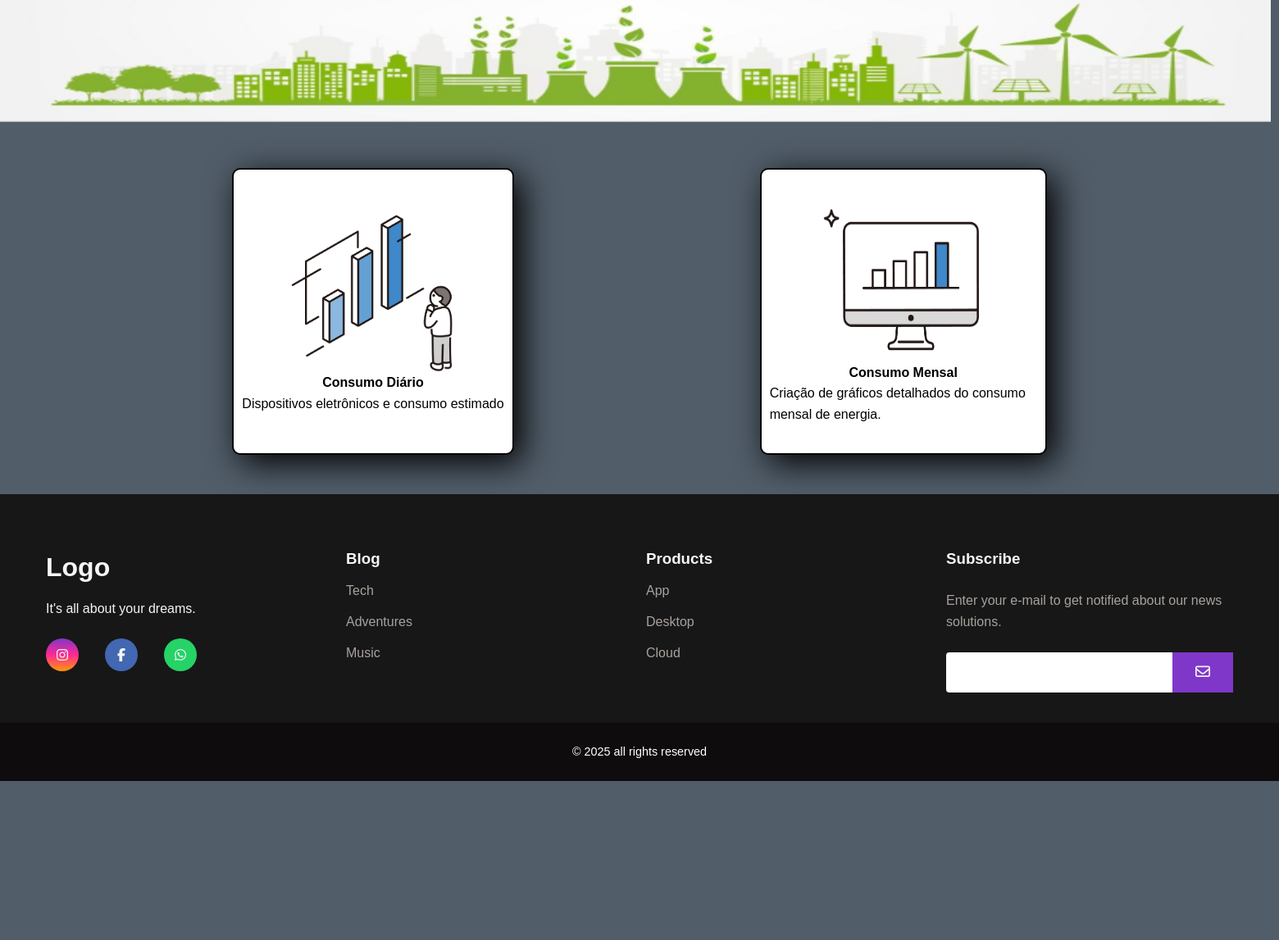
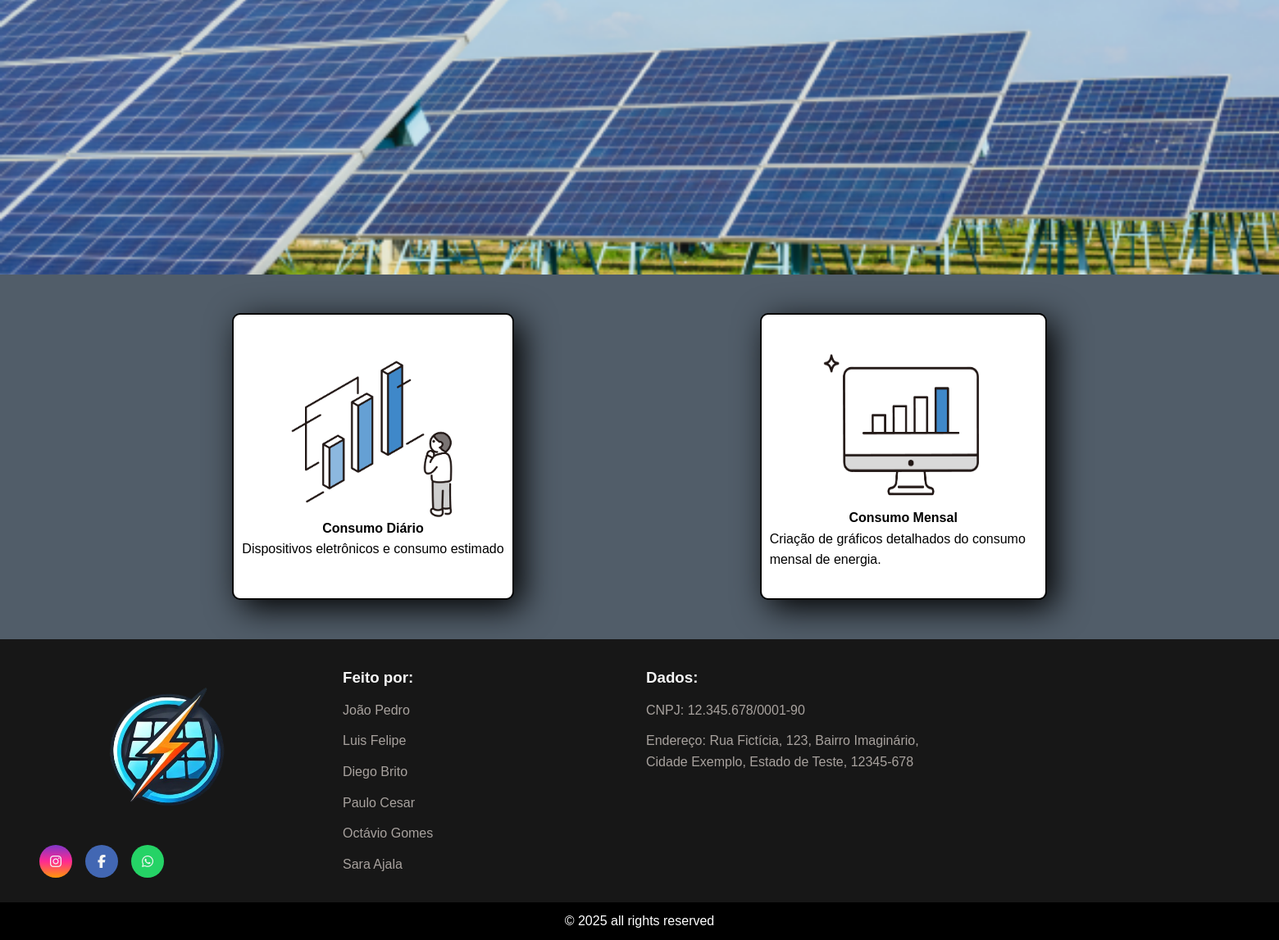
Before and after one commit to joaopedroNASA/EnerVision, a PHP site: page / in a window 1560 px wide. Shown: the part 100-1247 px from the top of the page at 82% size. Before the commit the page ends 1053 px from the top, so only its background shows below. Run offline with PHP 8.4, Linux system fonts and the light colour scheme.

Commit message:
Imagens e footer

```diff
--- a/index.php
+++ b/index.php
@@ -24,7 +24,14 @@
         </div>
     </nav>
     <div class="imagem">
-        <img src="img/imagem3.png" alt="">
+        <div class="carrossel">
+            <div class="carrossel-container">
+                <img src="img/Capa de Email Promoção da Semana Moderno Preto e Amarelo (1).png" alt="Imagem 1">
+                <img src="img/2.png" alt="Imagem 2">
+                <img src="img/3.png" alt="Imagem 3">
+                <img src="img/4.png" alt="Imagem 4">
+            </div>
+        </div>
     </div>
     <a href="view/login.php">
         <div class="diario-mensal">
@@ -42,167 +49,18 @@
         </section>
     </a>
     </div>
-    <style>
-        @import url('https://fonts.googleapis.com/css2?family=Bebas+Neue&display=swap');
-
-        :root {
-            --color-neutral-0: #0e0c0c;
-            --color-neutral-10: #171717;
-            --color-neutral-30: #a8a29e;
-            --color-neutral-40: #f5f5f5;
-        }
-
-
-        footer {
-            width: 100%;
-            color: var(--color-neutral-40);
-        }
-
-        #footer_content {
-            background-color: var(--color-neutral-10);
-            display: grid;
-            grid-template-columns: repeat(4, 1fr);
-            padding: 3rem 3.5rem;
-        }
-
-        #footer_contacts h1 {
-            margin-bottom: 0.75rem;
-        }
-
-        #footer_social_media {
-            display: flex;
-            gap: 2rem;
-        }
-
-        #footer_social_media {
-            display: flex;
-            gap: 2rem;
-            margin-top: 1.5rem;
-        }
-
-        #footer_social_media .footer-link {
-            display: flex;
-            align-items: center;
-            justify-content: center;
-            height: 2.5rem;
-            width: 2.5rem;
-            color: var(--color-neutral-40);
-            border-radius: 50%;
-        }
-
-        #instagram {
-            background: linear-gradient(#7f37c9, #ff2992, #ff9807);
-        }
-
-        #facebook {
-            background-color: #4267b3;
-        }
-
-        #whatsapp {
-            background-color: #25d366;
-        }
-
-        #facebook {
-            background-color: #4267b3;
-        }
-
-        #whatsapp {
-            background-color: #25d366;
-        }
-
-        .footer-list {
-            display: flex;
-            flex-direction: column;
-            gap: 0.75rem;
-            list-style: none;
-        }
-
-        .footer-list .footer-link {
-            color: var(--color-neutral-30);
-            transition: all 0.4s;
-        }
-
-        .footer-list .footer-link:hover {
-            color: #7f37c9;
-        }
-
-        #footer_subscribe {
-            display: flex;
-            flex-direction: column;
-            gap: 1.5rem;
-        }
-
-        #footer_subscribe p {
-            color: var(--color-neutral-30);
-        }
-
-        #input_group {
-            display: flex;
-            align-items: center;
-            background-color: #fff;
-            border-radius: 4px;
-        }
-
-        #input_group input {
-            all: unset;
-            padding: 0.75rem;
-            width: 100%;
-        }
-
-        #input_group button {
-            background-color: #7f37c9;
-            border: none;
-            color: var(--color-neutral-40);
-            padding: 0px 1.75rem;
-            font-size: 1.125rem;
-            height: 100%;
-            transition: all 0.4s;
-            cursor: pointer;
-            display: flex;
-            justify-content: center;
-            align-items: center;/
-        }
-
-        #input_group button:hover {
-            opacity: 0.8;
-        }
-
-        #footer_copyright {
-            display: flex;
-            justify-content: center;
-            background-color: var(--color-neutral-0);
-            font-size: 0.9rem;
-            padding: 1.5rem;
-            font-weight: 100%;
-        }
-
-        @media screen and (max-width: 768px) {
-            #footer_content {
-                grid-template-columns: repeat(2, 1fr);
-                gap: 2rem;
-            }
-        }
-
-        @media screen and (max-width: 426px) {
-            #footer_content {
-                grid-template-columns: repeat(1, 1fr);
-                padding: 3rem 2rem;
-            }
-        }
-    </style>
     <footer>
         <div id="footer_content">
             <div id="footer_contacts">
-                <h1>Logo</h1>
-                <p>It's all about your dreams.</p>
+                <img src="img/Enervision.png" alt="" width="300px">
                 <div id="footer_social_media">
-                    <a href="#" class="footer-link" id="instagram">
+                    <a href="https://www.instagram.com/" class="footer-link" id="instagram">
                         <i class="fa-brands fa-instagram"></i>
                     </a>
-                    <a href="#" class="footer-link" id="facebook">
+                    <a href="https://www.facebook.com" class="footer-link" id="facebook">
                         <i class="fa-brands fa-facebook-f"></i>
                     </a>
-                    <a href="#" class="footer-link" id="whatsapp">
+                    <a href="https://web.whatsapp.com/" class="footer-link" id="whatsapp">
                         <i class="fa-brands fa-whatsapp"></i>
                     </a>
                 </div>
@@ -210,46 +68,43 @@
 
             <ul class="footer-list">
                 <li>
-                    <h3>Blog</h3>
+                    <h3>Feito por:</h3>
                 </li>
                 <li>
-                    <a href="#" class="footer-link">Tech</a>
+                    <a href="" class="footer-link">João Pedro</a>
                 </li>
                 <li>
-                    <a href="#" class="footer-link">Adventures</a>
+                    <a href="" class="footer-link">Luis Felipe</a>
                 </li>
                 <li>
-                    <a href="#" class="footer-link">Music</a>
+                    <a href="" class="footer-link">Diego Brito</a>
+                </li>
+                <li>
+                    <a href="" class="footer-link">Paulo Cesar</a>
+                </li>
+                <li>
+                    <a href="" class="footer-link">Octávio Gomes</a>
+                </li>
+                <li>
+                    <a href="" class="footer-link">Sara Ajala</a>
                 </li>
             </ul>
 
             <ul class="footer-list">
                 <li>
-                    <h3>Products</h3>
+                    <h3>Dados:</h3>
                 </li>
                 <li>
-                    <a href="#" class="footer-link">App</a>
+                    <a href="" class="footer-link">CNPJ:
+                        12.345.678/0001-90
+                    </a>
                 </li>
                 <li>
-                    <a href="#" class="footer-link">Desktop</a>
-                </li>
-                <li>
-                    <a href="#" class="footer-link">Cloud</a>
+                    <a href="" class="footer-link">Endereço:
+                        Rua Fictícia, 123, Bairro Imaginário, Cidade Exemplo, Estado de Teste, 12345-678
+                    </a>
                 </li>
             </ul>
-
-            <div id="footer_subscribe">
-                <h3>Subscribe</h3>
-                <p>
-                    Enter your e-mail to get notified about our news solutions.
-                </p>
-                <div id="input_group">
-                    <input type="email" id="email">
-                    <button>
-                        <i class="fa-regular fa-envelope"></i>
-                    </button>
-                </div>
-            </div>
 
             <div id="footer_copyright">
                 &#169 2025 all rights reserved
--- a/style2.css
+++ b/style2.css
@@ -510,7 +510,7 @@ a {
 /* Estilo das imagens */
 .carrossel-container img {
     width: 100%;
-    height: 100%;
+    height: 335px;
     object-fit: cover;
     /* Garante que a imagem cubra toda a área sem distorcer */
     flex-shrink: 0;
```
Also changed, not shown: index2.php (+4 -4 lines), img/1.png (added), img/2.png (added), img/3.png (added), img/4.png (added), img/Capa de Email Promoção da Semana Moderno Preto e Amarelo (1).png (added), img/Capa de Email Promoção da Semana Moderno Preto e Amarelo.png (added).
